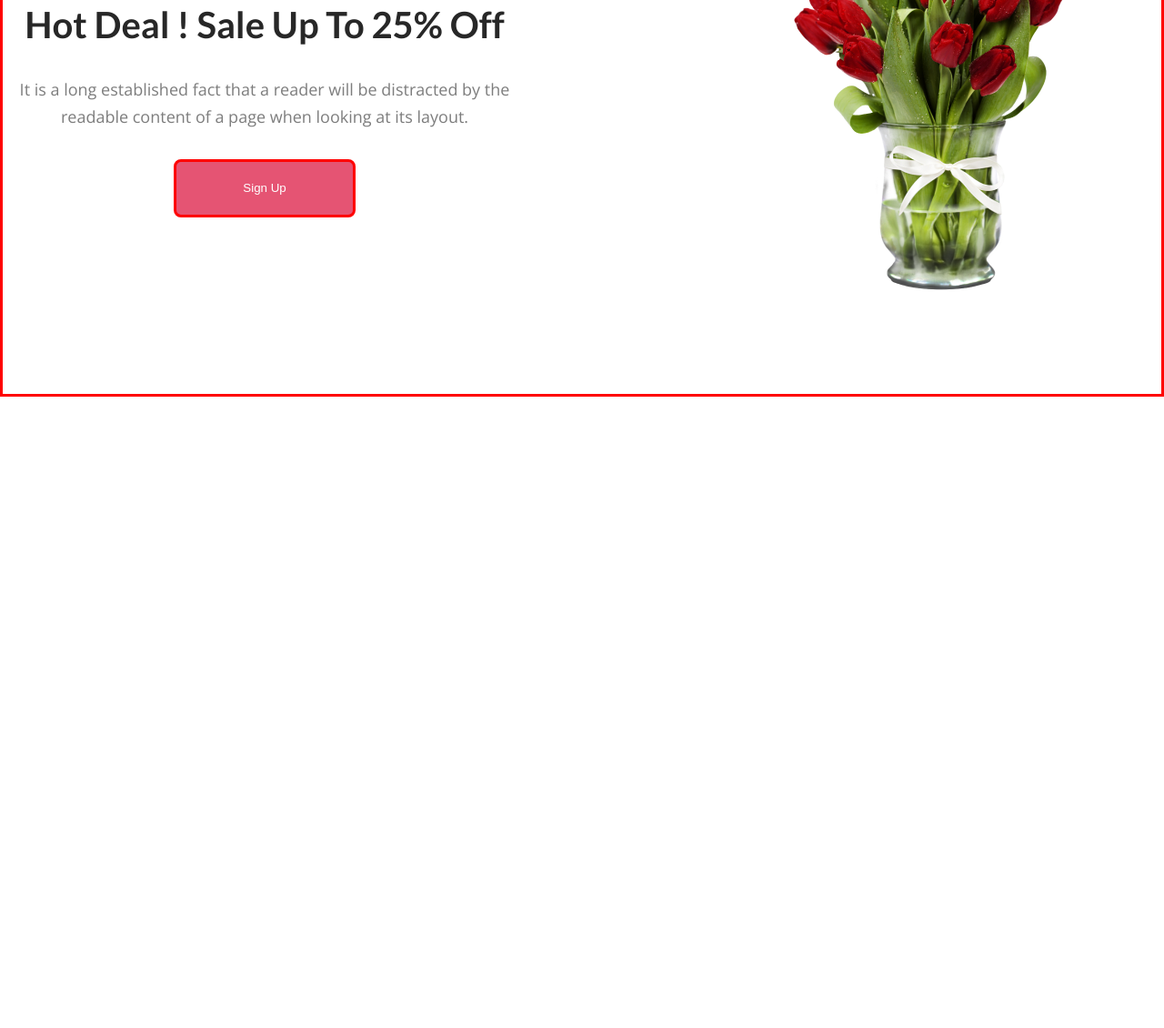
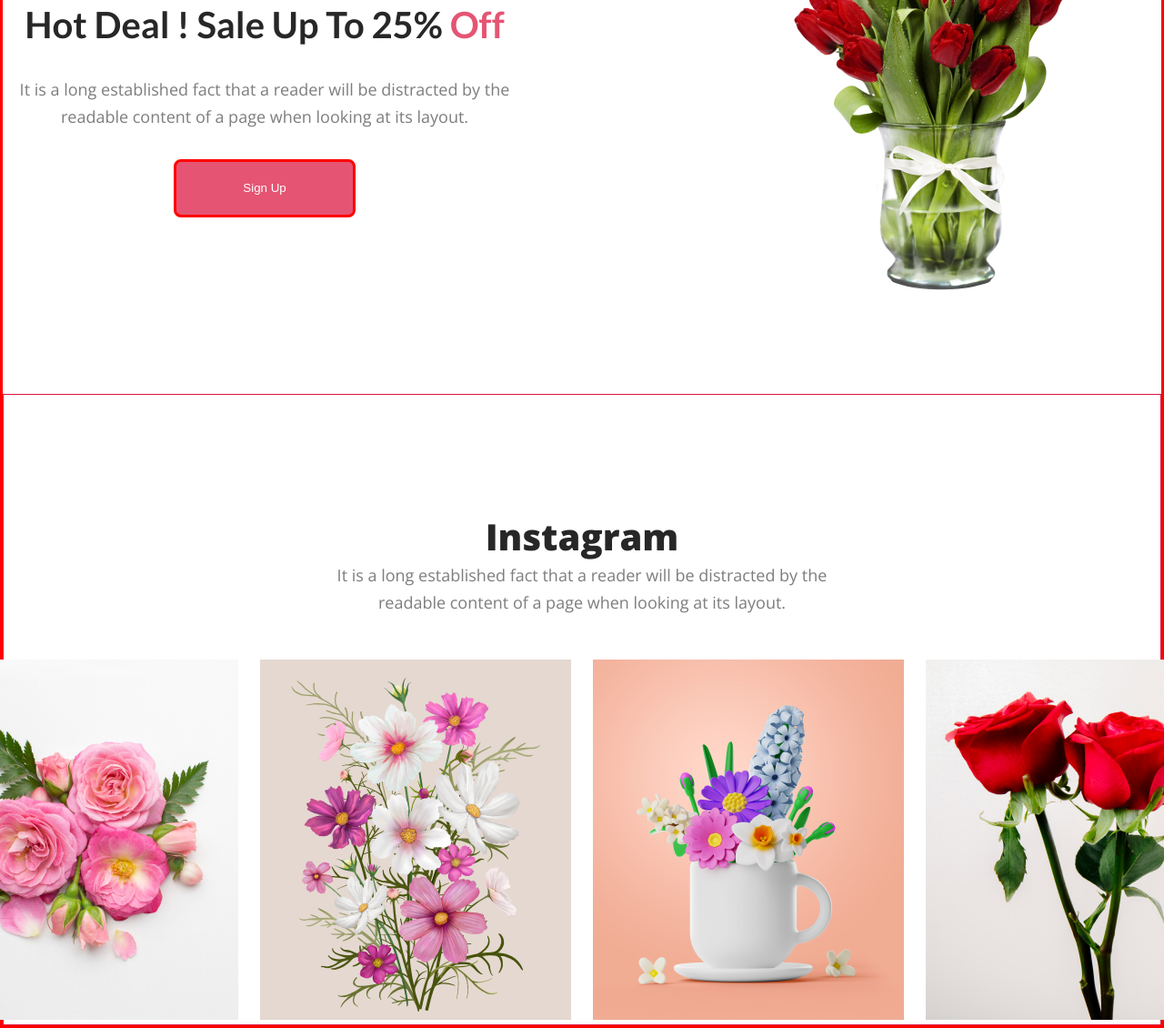
Before and after one commit to ronee-muhammad-rayhan/assignment1-flower-shop, a plain HTML site: page index.html in a window 1280 px wide. Shown: the part 1068-2198 px from the top of the page at 91% size. Before the commit the page ends 1504 px from the top, so only its background shows below. Drawn offline with nearby package versions, Linux system fonts and the light colour scheme.

Commit message:
added social insta section

```diff
--- a/index.html
+++ b/index.html
@@ -38,17 +38,35 @@
         <section class="hot-deal">
             <div class="hot-deal-container">
                 <div class="hot-deal-text">
-                    <h3 class="hot-deal-title">Hot Deal ! Sale Up To 25% Off</h3>
+                    <h3 class="hot-deal-title">Hot Deal ! Sale Up To 25% <span class="text-primary">Off</span></h3>
                     <p class="hot-deal-description">It is a long established fact that a reader will be distracted by
                         the readable content of a page when looking at its layout.</p>
-                    <button class="sign-up banner-btn">Sign Up</button>
+                    <button class="btn-sign-up banner-btn">Sign Up</button>
                 </div>
                 <div class="hot-deal-image">
                     <img src="assets/images/pngwing 8.png" alt="">
                 </div>
             </div>
         </section>
-        <!-- social-section -->
+        <!-- social-instagram-section -->
+        <section class="social-instagram">
+            <div class="social-insta-container">
+                <div class="social-insta-texts">
+                    <h3 class="section-title">Instagram</h3>
+                    <p class="section-description social-insta-description">It is a long established fact that a reader
+                        will be distracted by the
+                        readable content of a page when looking at its layout.</p>
+                </div>
+                <div id="social-insta-images">
+                    <ul>
+                        <li><img src="assets/images/Rectangle 3.png" alt=""></li>
+                        <li><img src="assets/images/Rectangle 4.png" alt=""></li>
+                        <li><img src="assets/images/Rectangle 5.png" alt=""></li>
+                        <li><img src="assets/images/Rectangle 6.png" alt=""></li>
+                    </ul>
+                </div>
+            </div>
+        </section>
         <!-- latest-deals-section -->
     </main>
     <footer>
--- a/styles/style.css
+++ b/styles/style.css
@@ -10,6 +10,28 @@ body {
     /* height: 4184px; */
 
     border: 3px solid red;
+}
+
+.text-primary {
+    color: rgba(229, 84, 115);
+}
+
+.btn-primary {}
+
+.section-title {
+    color: #272727;
+    font-size: 40px;
+    font-weight: 800;
+}
+
+.section-description {
+    color: rgba(39, 39, 39, 0.60);
+    /* text-align: center; */
+    /* font-family: Lato; */
+    font-size: 18px;
+    /* font-style: normal; */
+    font-weight: 400;
+    line-height: 30px;
 }
 
 /* header related styles */
@@ -143,3 +165,51 @@ body {
 .hot-deal-image img {
     height: 420px;
 }
+
+/* social instagram related styles */
+.social-insta-container {
+    background-color: #FFF;
+    display: flex;
+    flex-direction: column;
+    /* justify-content: center; */
+    text-align: center;
+    border: 1px solid crimson;
+    margin: 0;
+}
+
+.social-insta-texts {
+    display: flex;
+    flex-direction: column;
+    /* justify-content: center; */
+    /* text-align: center; */
+    align-items: center;
+    /* align-content: center; */
+    padding-top: 128px;
+}
+
+.social-insta-title {
+    padding-bottom: 24px;
+}
+
+.social-insta-description {
+    display: flex;
+    width: 594px;
+    flex-direction: column;
+    /* justify-content: center;
+    text-align: center;
+    align-items: center; */
+    flex-shrink: 0;
+    padding-bottom: 48px;
+}
+
+.social-insta-description p {}
+
+#social-insta-images {}
+
+#social-insta-images ul {
+    display: flex;
+    gap: 24px;
+    list-style-type: none;
+    /* align-items: center; */
+    justify-content: center;
+}
```
Also changed, not shown: assets/images/Rectangle 3.png (added).
